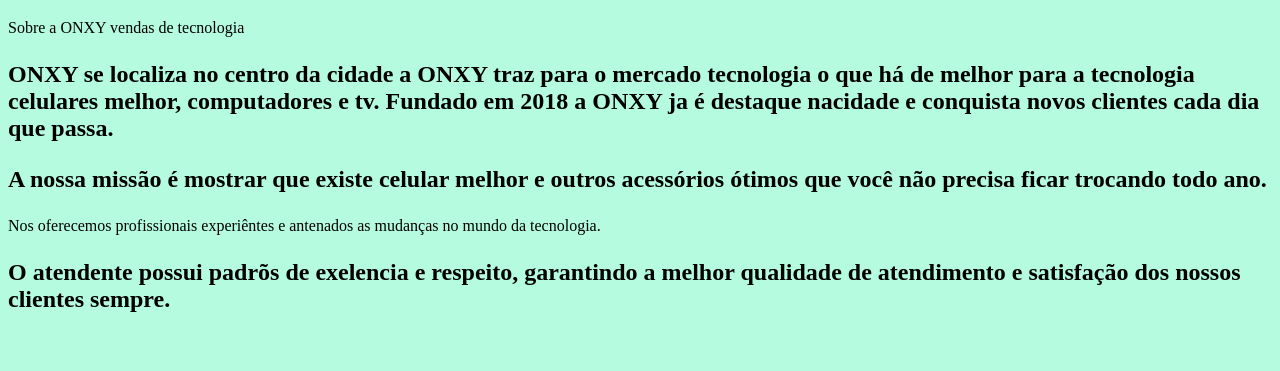
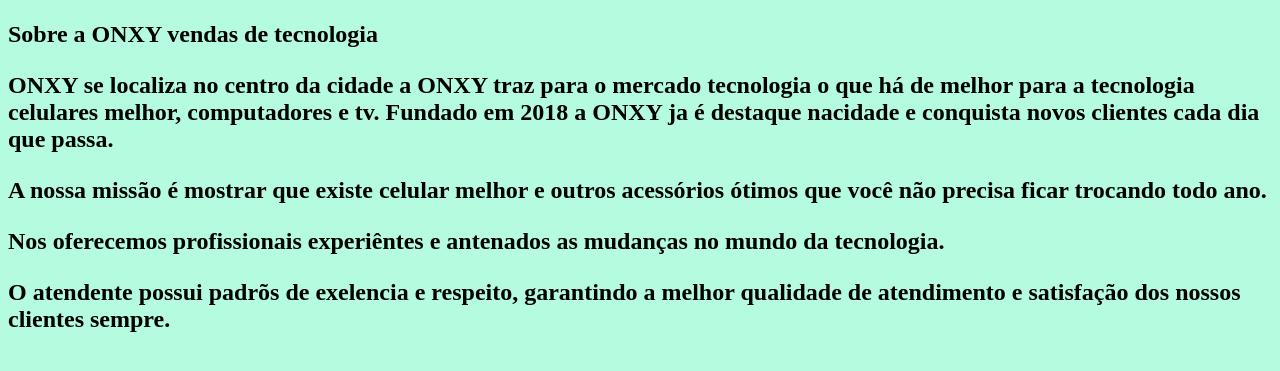
Before and after one commit to YANGgstz/pensamento-computacionais, a plain HTML site: page index.html in a window 1280 px wide. Shown: the part 73-444 px from the top of the page. Drawn offline with Linux system fonts and the light colour scheme.

Commit message:
khhguiyrf9

```diff
--- a/index.html
+++ b/index.html
@@ -9,15 +9,15 @@
 </head>
 <body>
     <h1>ONXY</h1>
-    Sobre a ONXY vendas de tecnologia
+    <h2><p>Sobre a ONXY vendas de tecnologia</p></H2>
     <h2><p> ONXY se localiza no centro da cidade a ONXY traz
     para o mercado tecnologia o que há de melhor para a tecnologia
     celulares melhor, computadores e tv. Fundado em 2018 a ONXY ja é
     destaque nacidade e conquista novos clientes cada dia que passa.</p></h2>
     <h2><p>A nossa missão é mostrar que existe celular melhor e outros acessórios
     ótimos que você não precisa ficar trocando todo ano.<p></h2>
-    Nos oferecemos profissionais experiêntes e antenados as mudanças no mundo
-    da tecnologia.<h2><p>O atendente possui padrõs  de exelencia e respeito, garantindo
+    <h2><p>Nos oferecemos profissionais experiêntes e antenados as mudanças no mundo
+    da tecnologia.</p><h2><h2><p>O atendente possui padrõs  de exelencia e respeito, garantindo
     a melhor qualidade de atendimento e satisfação dos nossos clientes sempre.<p></h2>
 
 
```
